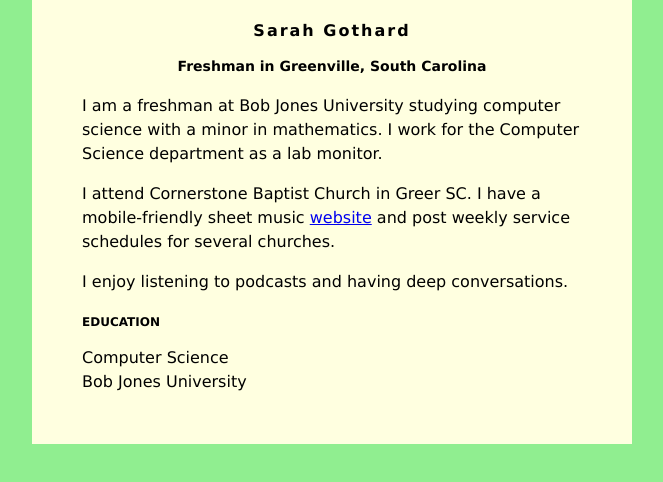
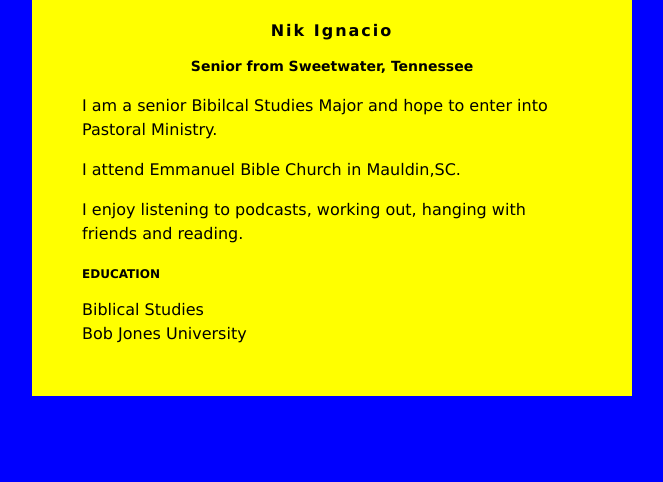
Before and after one commit to nik318/github.io, a plain HTML site: page index.html in a window 1280 px wide. Shown: the whole page, without its empty margins (308-971 px from the left). Drawn offline with Linux system fonts and the light colour scheme.

Commit message:
Update index.html

```diff
--- a/index.html
+++ b/index.html
@@ -2,11 +2,11 @@
 <head>
 <style>
 body {
-    background: lightgreen;
+    background: blue;
     font-family: Verdana;
 }
 #content {
-    background: lightyellow;
+    background: yellow;
     min-width: 200px;
     max-width: 500px;
     padding: 50px;
@@ -30,21 +30,18 @@ h3 {
 </head>
 <body>
     <div id="content">
-        <h1>Sarah Gothard</h1>
-        <h2>Freshman in Greenville, South Carolina</h2>
+        <h1>Nik Ignacio</h1>
+        <h2>Senior from Sweetwater, Tennessee</h2>
 
-         <p>I am a freshman at Bob Jones University studying computer science with a minor in
-            mathematics. I work for the Computer Science department as a lab monitor.</p>
+         <p>I am a senior Bibilcal Studies Major and hope to enter into Pastoral Ministry.</p>
          <p>
-            I attend Cornerstone Baptist Church in Greer SC. I have a mobile-friendly
-            sheet music <a href="https://mobilehymns.org/">website</a> and post weekly service
-            schedules for several churches.
+            I attend Emmanuel Bible Church in Mauldin,SC.
          </p>
          <p>
-            I enjoy listening to podcasts and having deep conversations.
+            I enjoy listening to podcasts, working out, hanging with friends and reading.
          </p>
         <h3>EDUCATION</h3>
-        Computer Science<br />
+        Biblical Studies<br />
         Bob Jones University
     </div>
 
```
